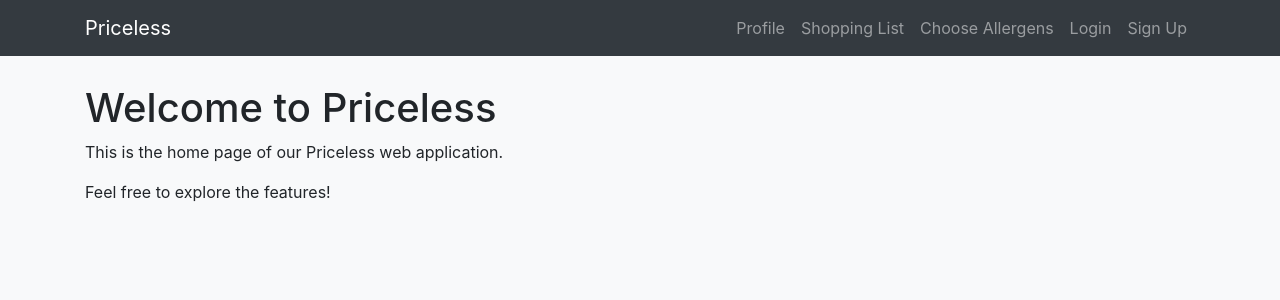
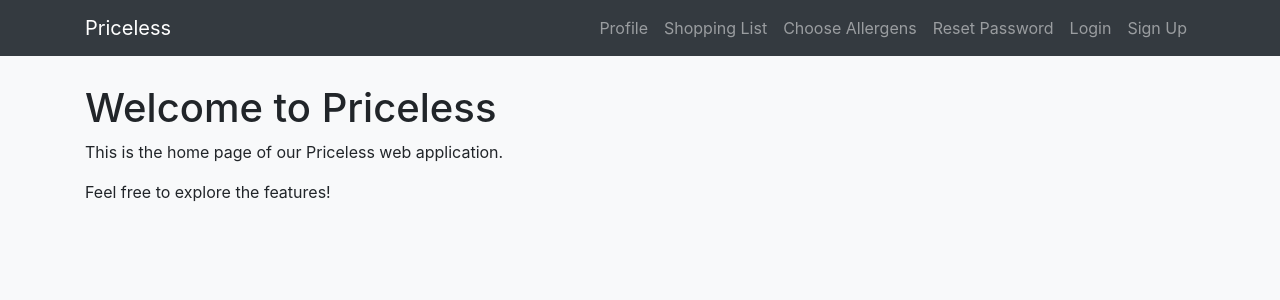
Before and after one commit to brampton-manor/nea-2023-Michael-A05, a Django app: page / in a window 1280 px wide. Shown: the top 300 px of the page. Run offline with Django 5.2, Linux system fonts and the light colour scheme; some libraries are stand-ins or nearby versions.

Commit message:
Adding password reset link to home page

```diff
--- a/priceless/templates/base.html
+++ b/priceless/templates/base.html
@@ -35,6 +35,10 @@
                     <li class="nav-item">
                         <a class="nav-link" href="{% url 'choose_allergens' %}">Choose Allergens</a>
                     </li>
+                    <!-- Link to Password Reset -->
+                    <li class="nav-item">
+                        <a class="nav-link" href="{% url 'password_reset' %}">Reset Password</a>
+                    </li>
                     <!-- Add more navbar items here -->
                     {% if user.is_authenticated %}
                     <li class="nav-item">
```
